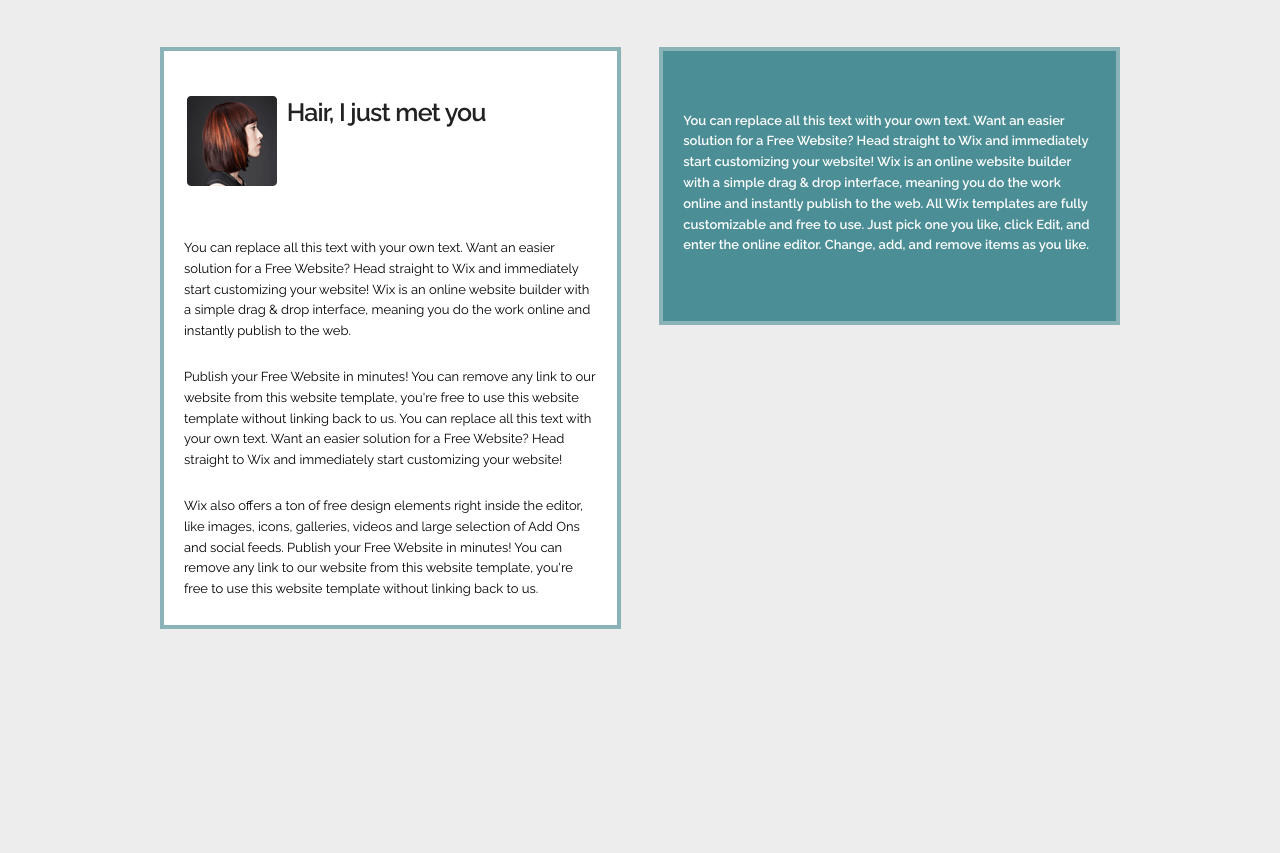
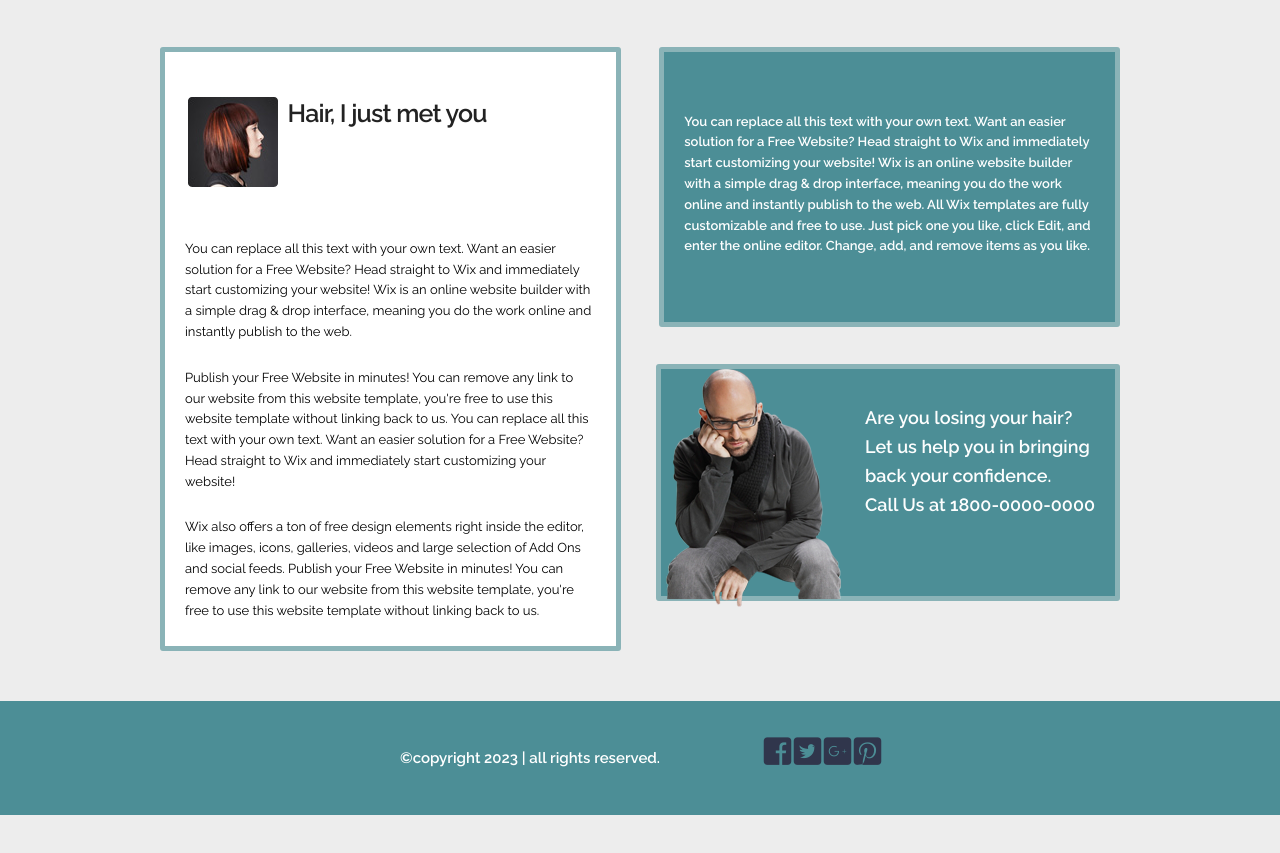
Before and after one commit to mihaichildesco/hair-site, a plain HTML site: page index.html in a window 1280 px wide. Shown: the part 1095-1948 px from the top of the page. Before the commit the page ends 1724 px from the top, so only its background shows below. Drawn offline with Linux system fonts and the light colour scheme.

Commit message:
finishing main page
must work on icons to make transition on hover

```diff
--- a/css/custom.css
+++ b/css/custom.css
@@ -1,5 +1,6 @@
 /*-----------HEADER----------
 ------------------------------*/
+
 body {
     background-color: #EDEDED;
 }
@@ -51,6 +52,7 @@ nav a:hover {
     border: 5px solid #8AB3B7;
     margin-top: 3rem;
     background-color: #ffffff;
+    border-radius: 3px;
 }
 
 #image-container {
@@ -81,6 +83,7 @@ nav a:hover {
     -webkit-box-shadow: 0 10px 6px -6px #777;
     -moz-box-shadow: 0 10px 6px -6px #777;
     box-shadow: 0 10px 6px -6px #777;
+    border-radius: 3px;
 }
 
 #description-pictures {
@@ -99,8 +102,9 @@ nav a:hover {
 }
 
 section {
-  border: 4px solid #8AB3B7;
+    border: 5px solid #8AB3B7;
     background-color: #ffffff;
+    border-radius: 3px;
 }
 
 .bg-color {
@@ -136,4 +140,51 @@ section p {
     color: black;
 }
 
+article {
+    position: relative;
+}
+
+#losing-hair {
+    position: absolute;
+    width: 454px;
+    height: 227px;
+    right: 0;
+    bottom: 50px;
+}
+
+#losing-hair span {
+    float: right;
+    padding-top: 3.5rem;
+    padding-right: 2rem;
+    font-size: 1.8rem;
+}
+
+footer {
+    background-color: #4C8E96;
+    color: #ffffff;
+    text-align: center;
+    margin: 5rem 0;
+    font-weight: bolder;
+}
+
+footer span {
+    display: inline-block;
+    padding-top: 4.5rem;
+    padding-bottom: 4.5rem;
+}
+
+span+a {
+    margin-left: 10rem;
+}
+
+i {
+    color: #30364C;
+}
+
+a,
+i {
+    transition: font-size 0.35s ease;
+}
+
+
 /*--------------------*/
--- a/index.html
+++ b/index.html
@@ -17,6 +17,7 @@
     <!-- FONT
   –––––––––––––––––––––––––––––––––––––––––––––––––– -->
     <link href="https://fonts.googleapis.com/css?family=Raleway:300,400,600" rel="stylesheet">
+    <link rel="stylesheet" href="https://use.fontawesome.com/releases/v5.6.3/css/all.css" integrity="sha384-UHRtZLI+pbxtHCWp1t77Bi1L4ZtiqrqD80Kn4Z8NTSRyMA2Fd33n5dQ8lWUE00s/" crossorigin="anonymous">
 
 
     <!-- CSS
@@ -69,23 +70,19 @@
         <div class="row" id="description-pictures">
             <div class="three columns">
                 <h5>Best Hairstylists</h5>
-        <p>Wix is an online website builder with a simple drag & drop interface, meaning you do the work online and
-          instantly publish to the web.</p>
+                <p>Wix is an online website builder with a simple drag & drop interface, meaning you do the work online and instantly publish to the web.</p>
             </div>
             <div class="three columns">
                 <h5>Best Hairstylists</h5>
-        <p>Wix is an online website builder with a simple drag & drop interface, meaning you do the work online and
-          instantly publish to the web.</p>
+                <p>Wix is an online website builder with a simple drag & drop interface, meaning you do the work online and instantly publish to the web.</p>
             </div>
             <div class="three columns">
                 <h5>Best Hairstylists</h5>
-        <p>Wix is an online website builder with a simple drag & drop interface, meaning you do the work online and
-          instantly publish to the web.</p>
+                <p>Wix is an online website builder with a simple drag & drop interface, meaning you do the work online and instantly publish to the web.</p>
             </div>
             <div class="three columns">
                 <h5>Best Hairstylists</h5>
-        <p>Wix is an online website builder with a simple drag & drop interface, meaning you do the work online and
-          instantly publish to the web.</p>
+                <p>Wix is an online website builder with a simple drag & drop interface, meaning you do the work online and instantly publish to the web.</p>
             </div>
         </div>
     </div>
@@ -97,31 +94,35 @@
                     <img src="img/featured.jpg" alt="hair style">
                     <h4>Hair, I just met you</h4>
                 </div>
-        <p>You can replace all this text with your own text. Want an easier solution for a Free Website? Head straight
-          to Wix and immediately start customizing your website! Wix is an online website builder with a simple drag &
-          drop interface, meaning you do the work online and instantly publish to the web.</p>
+                <p>You can replace all this text with your own text. Want an easier solution for a Free Website? Head straight to Wix and immediately start customizing your website! Wix is an online website builder with a simple drag & drop interface, meaning
+                    you do the work online and instantly publish to the web.</p>
 
-        <p>Publish your Free Website in minutes! You can remove any link to our website from this website template,
-          you're free to use this website template without linking back to us. You can replace all this text with
-          your own text. Want an easier solution for a Free Website? Head straight to Wix and immediately start
-          customizing your website!</p>
+                <p>Publish your Free Website in minutes! You can remove any link to our website from this website template, you're free to use this website template without linking back to us. You can replace all this text with your own text. Want an easier
+                    solution for a Free Website? Head straight to Wix and immediately start customizing your website!</p>
 
 
-        <p>Wix also offers a ton of free design elements right inside the editor, like images, icons, galleries, videos
-          and large selection of Add Ons and social feeds. Publish your Free Website in minutes! You can remove any
-          link to our website from this website template, you're free to use this website template without linking back
-          to us.</p>
+                <p>Wix also offers a ton of free design elements right inside the editor, like images, icons, galleries, videos and large selection of Add Ons and social feeds. Publish your Free Website in minutes! You can remove any link to our website
+                    from this website template, you're free to use this website template without linking back to us.</p>
             </section>
             <section class="six columns bg-color">
-        <p>You can replace all this text with your own text. Want an easier solution for a Free Website? Head straight
-          to Wix and immediately start customizing your website! Wix is an online website builder with a simple drag &
-          drop interface, meaning you do the work online and instantly publish to the web. All Wix templates are fully
-          customizable and free to use. Just pick one you like, click Edit, and enter the online editor. Change, add,
-          and remove items as you like.
+                <p>You can replace all this text with your own text. Want an easier solution for a Free Website? Head straight to Wix and immediately start customizing your website! Wix is an online website builder with a simple drag & drop interface, meaning
+                    you do the work online and instantly publish to the web. All Wix templates are fully customizable and free to use. Just pick one you like, click Edit, and enter the online editor. Change, add, and remove items as you like.
                 </p>
             </section>
         </div>
+        <section id="losing-hair" class="bg-color">
+            <img src="img/skinhead.png" alt="skinhead">
+            <span>Are you losing your hair?<br>Let us help you in bringing<br> back your confidence.<br> Call Us at 1800-0000-0000</span>
+        </section>
     </article>
+
+    <footer>
+        <span>&copy;copyright 2023 | all rights reserved.</span>
+        <a href=""><i class="fab fa-facebook-square fa-2x"></i></a>
+        <a href=""><i class="fab fa-twitter-square fa-2x"></i></a>
+        <a href=""><i class="fab fa-google-plus-square fa-2x"></i></a>
+        <a href=""><i class="fab fa-pinterest-square fa-2x"></i></a>
+    </footer>
 
 
 </body>
```
Lines whose indentation alone changed are shown as unchanged.
